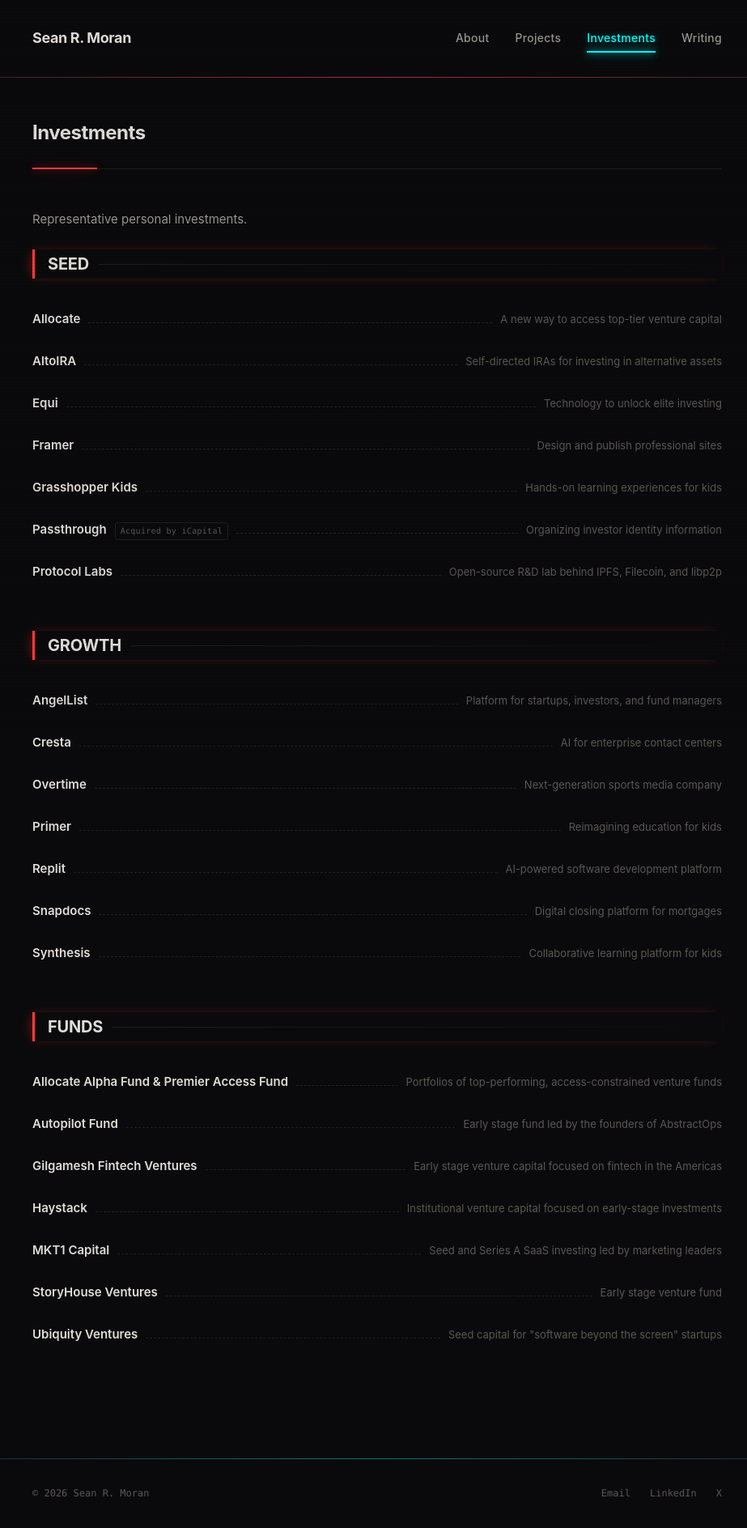
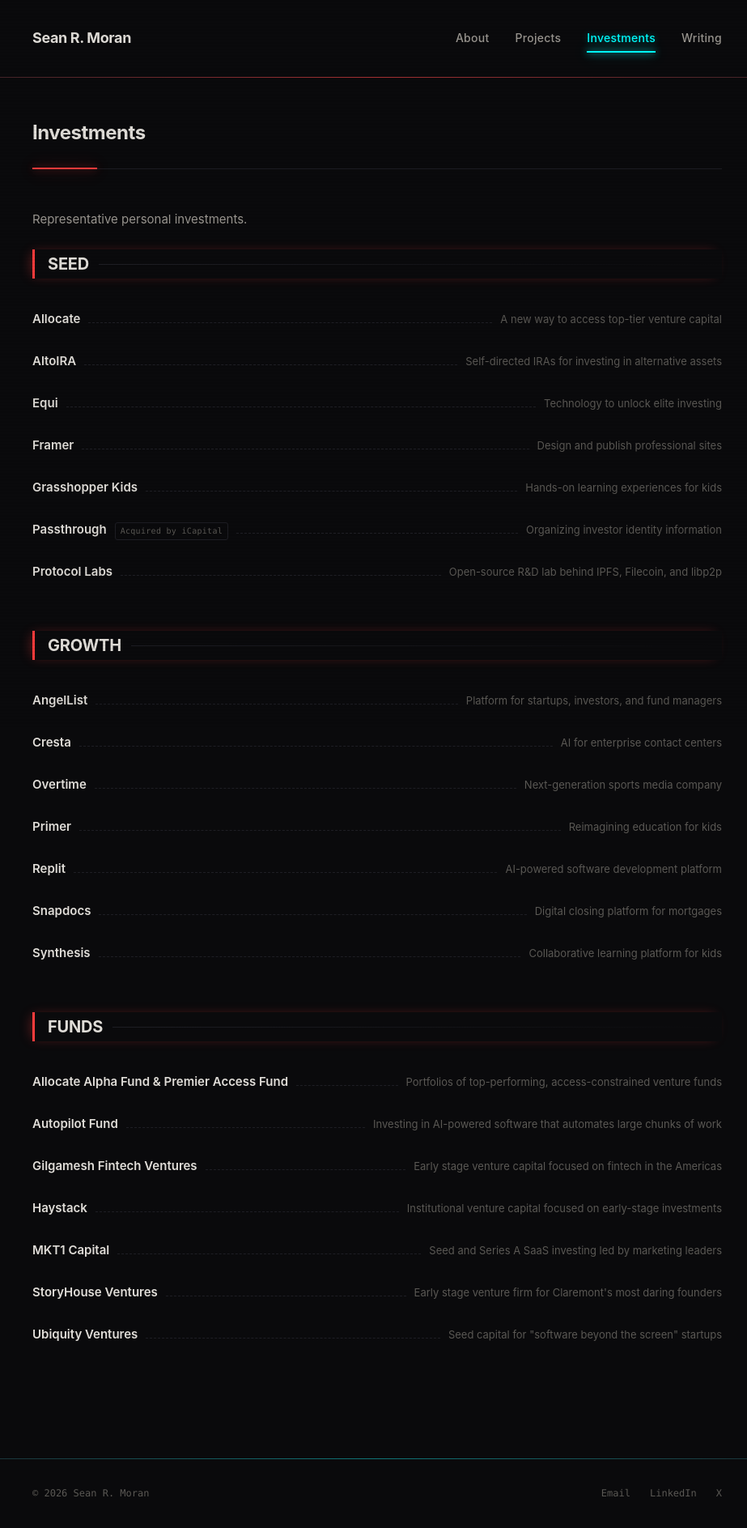
Before and after one commit to seanrmoran/seanrmoran.github.io, a Jekyll site: the page built from investments.md, in a window 1280 px wide. Shown: the whole page at 81% size, without its empty margins (174-1097 px from the left). Built offline with Jekyll 4.4.1, drawn with Linux system fonts in a browser that asks for light colours.

Commit message:
Update Autopilot Fund and StoryHouse Ventures descriptions
Autopilot: now reflects AI-powered automation focus.
StoryHouse: now reflects Claremont founders focus.

Co-Authored-By: Claude Opus 4.6 <noreply@anthropic.com>

```diff
--- a/investments.md
+++ b/investments.md
@@ -97,7 +97,7 @@ title: Investments
   <a href="https://autopilot.fund" class="inv-item">
     <span class="inv-name">Autopilot Fund</span>
     <span class="inv-dash"></span>
-    <span class="inv-desc">Early stage fund led by the founders of AbstractOps</span>
+    <span class="inv-desc">Investing in AI-powered software that automates large chunks of work</span>
   </a>
   <a href="https://gilgameshvc.com" class="inv-item">
     <span class="inv-name">Gilgamesh Fintech Ventures</span>
@@ -117,7 +117,7 @@ title: Investments
   <a href="https://storyhousevc.com" class="inv-item">
     <span class="inv-name">StoryHouse Ventures</span>
     <span class="inv-dash"></span>
-    <span class="inv-desc">Early stage venture fund</span>
+    <span class="inv-desc">Early stage venture firm for Claremont's most daring founders</span>
   </a>
   <a href="https://ubiquity.vc" class="inv-item">
     <span class="inv-name">Ubiquity Ventures</span>
```
